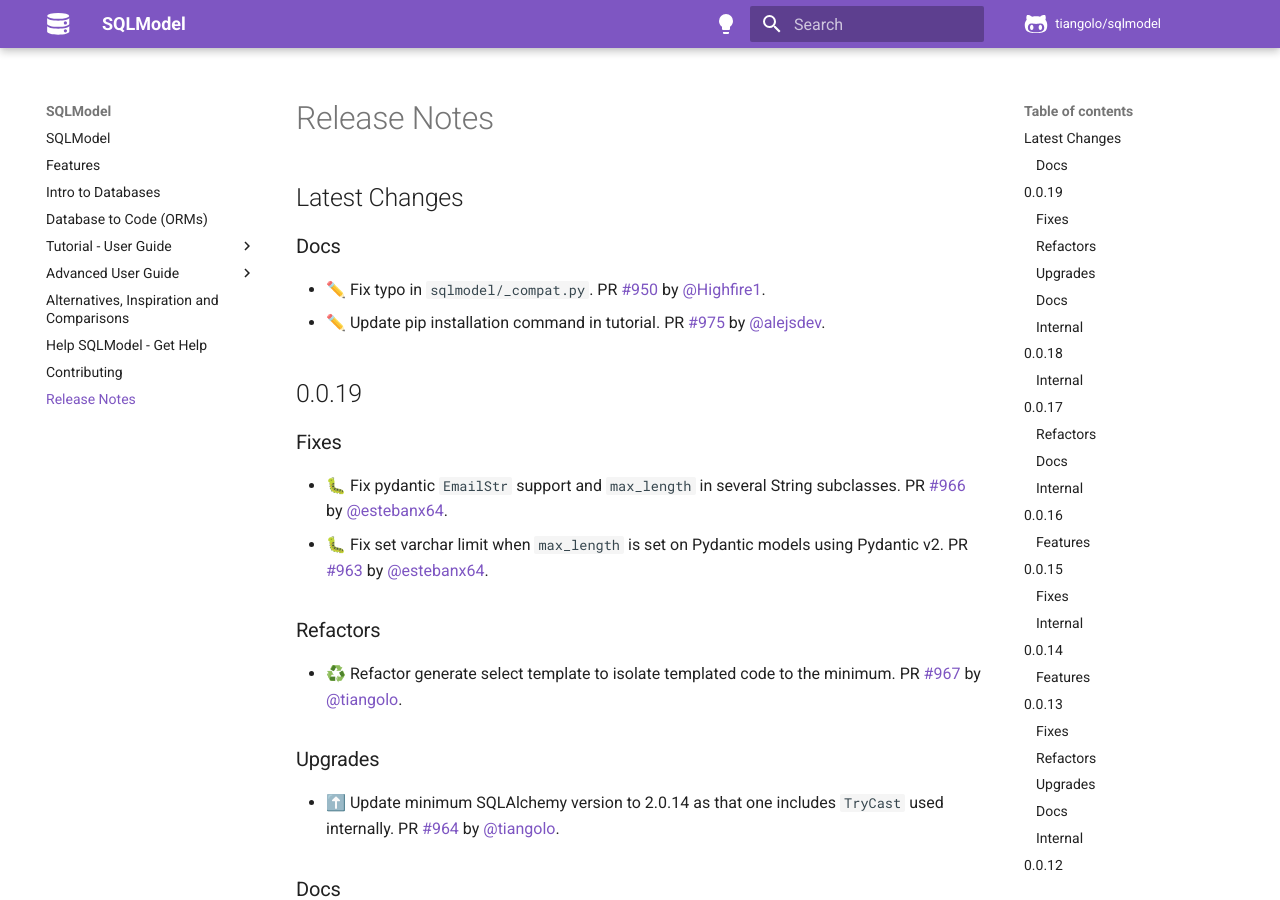
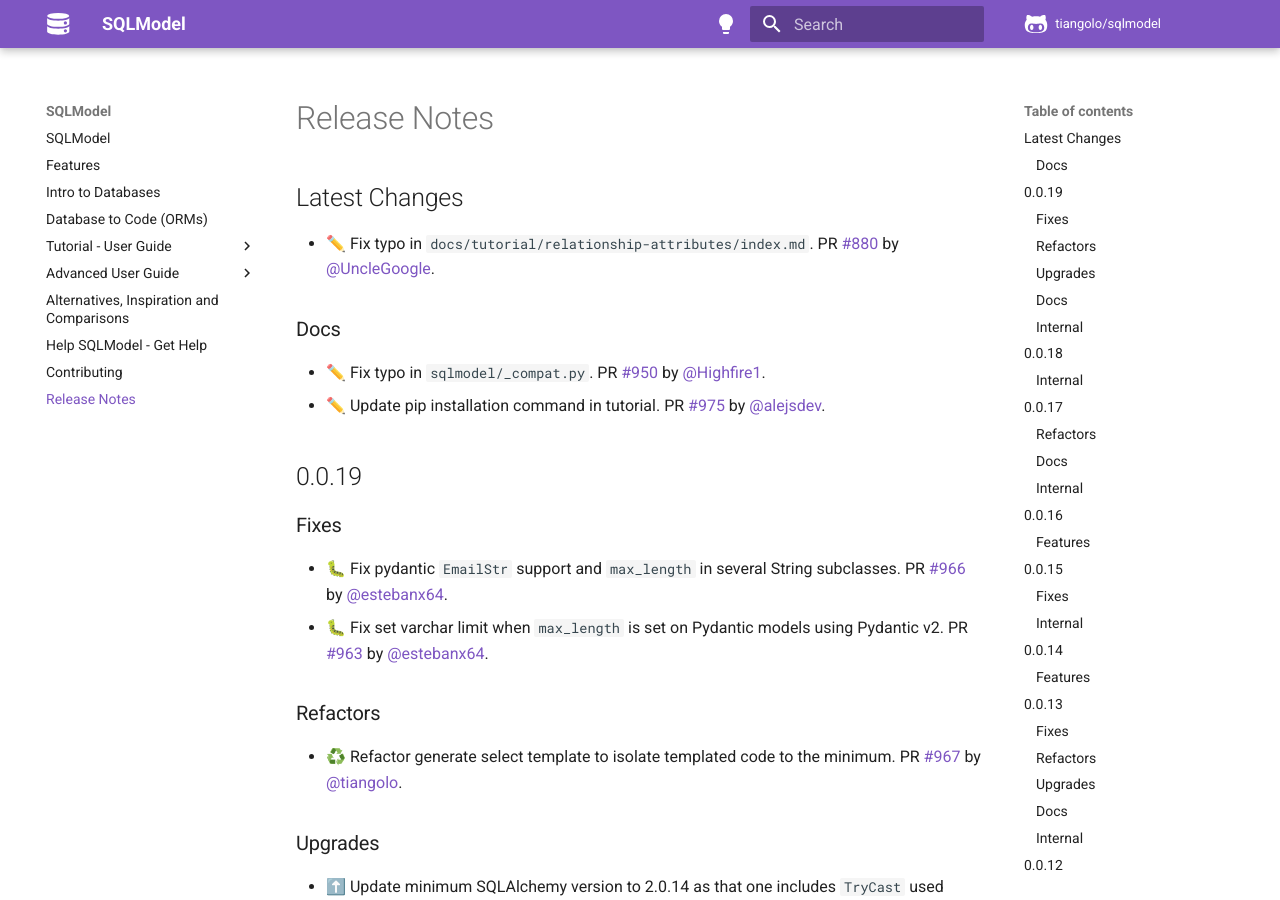
Before and after one commit to sztrakabalint/fastapi-sqlmodel, an MkDocs documentation site: the page built from docs/release-notes.md, in a window 1280 px wide and 900 px high. Built offline with MkDocs 1.6.1 and Material for MkDocs 9.7.7, drawn with Linux system fonts in a browser that asks for light colours; comment, search, counter and statistics services are not loaded.

Commit message:
📝 Update release notes

```diff
--- a/docs/release-notes.md
+++ b/docs/release-notes.md
@@ -1,6 +1,8 @@
 # Release Notes
 
 ## Latest Changes
+
+* ✏️ Fix typo in `docs/tutorial/relationship-attributes/index.md`. PR [#880](https://github.com/tiangolo/sqlmodel/pull/880) by [@UncleGoogle](https://github.com/UncleGoogle).
 
 ### Docs
 
```
